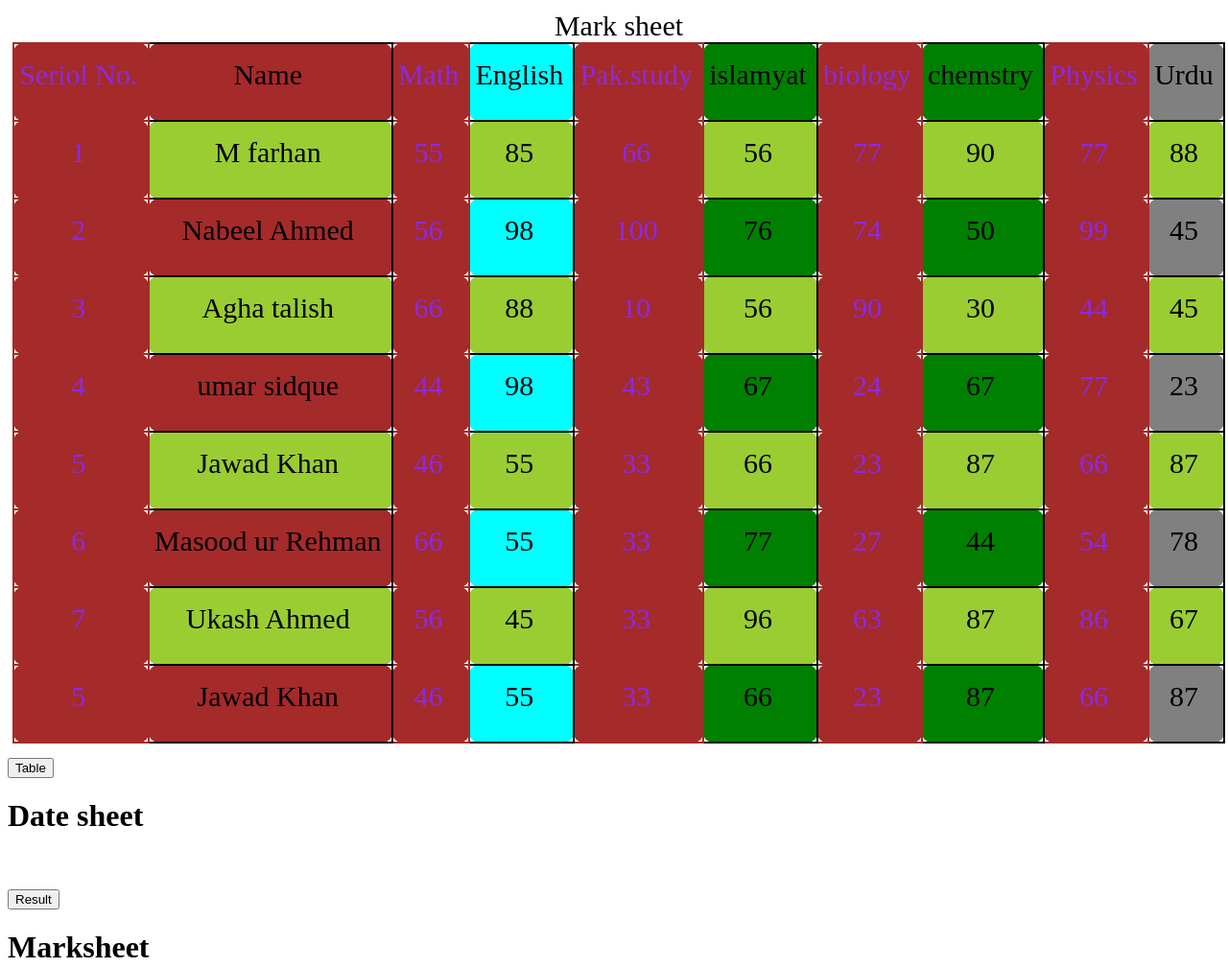
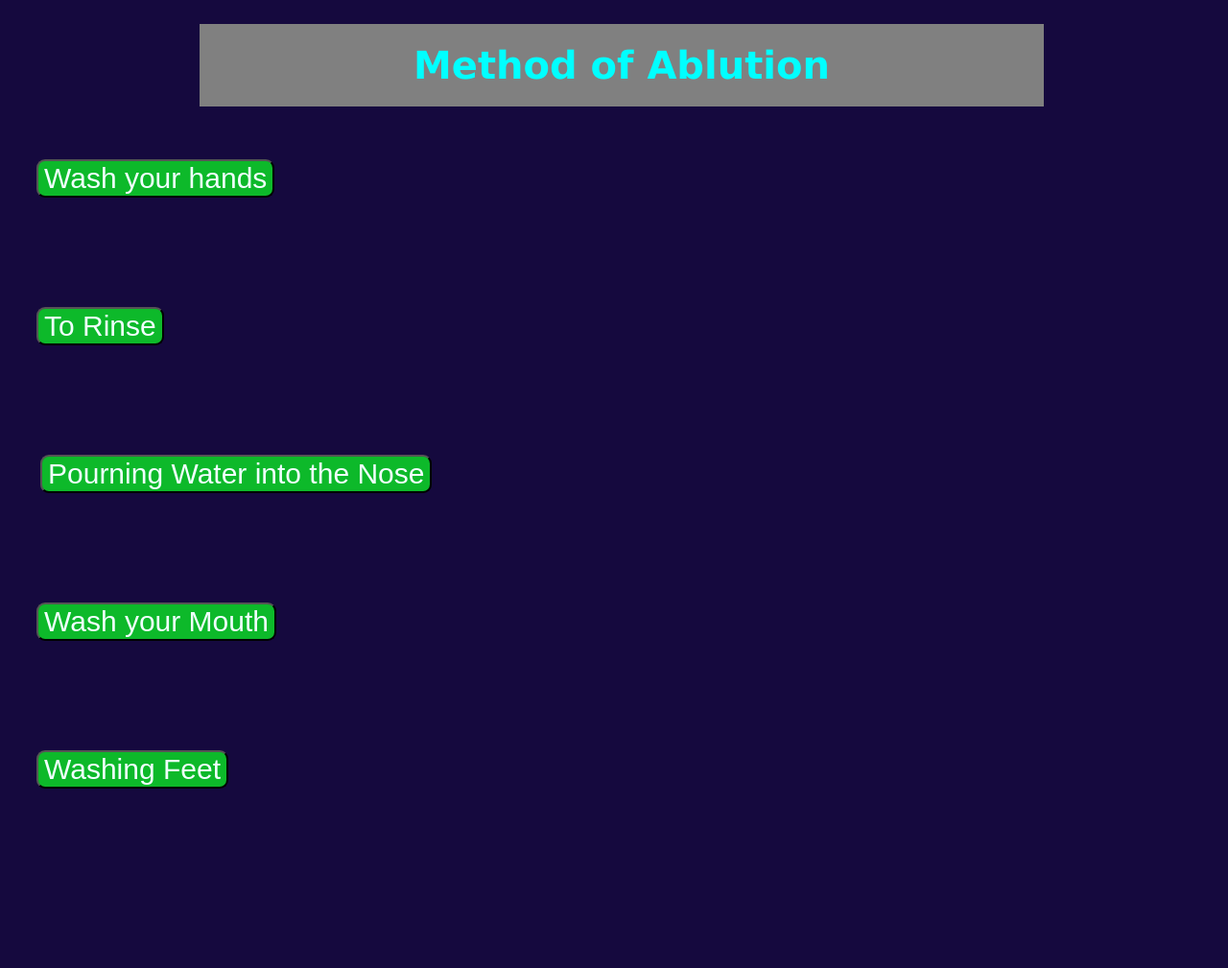
Before and after one commit to Farhan5686/Farhan, a plain HTML site: page index.html in a window 1280 px wide. Shown: the whole page at 96% size. After the commit the page ends 860 px from the top, so only its background shows below. Drawn offline with Linux system fonts and the light colour scheme.

Commit message:
java script

```diff
--- a/index.html
+++ b/index.html
@@ -1,141 +1,38 @@
 <!DOCTYPE html>
 <html lang="en">
 <head>
+    <link rel="stylesheet" href="stylesheets.css">
     <meta charset="UTF-8">
     <meta name="viewport" content="width=device-width, initial-scale=1.0">
-    <title>Table</title>
-    <link rel="stylesheet" href="stylesheets.css">
+    <title>Document</title>
 </head>
-<body>
-    <table style="width: 100%;" border="2">
-        <Caption>Mark sheet</Caption>
-        <colgroup>
-            <col span="3" style="background-color: brown;">
-            <col span="2" style="background-color: aqua;">
-            <col span="3" style="background-color: green;">
-            <col span="2" style="background-color: gray;">
-        </colgroup>
-        <tr>
-            <td>Seriol No.</td>
-            <td>Name</td>
-            <td>Math</td>
-            <td>English</td>
-            <td>Pak.study</td>
-            <td>islamyat</td>
-            <td>biology</td>
-            <td>chemstry</td>
-            <td>Physics</td>
-            <td>Urdu</td>
+<body style="width: 100%;">
+    <h1>Method of Ablution</h1>
+<button type="button" onclick="document.getElementById('hand'). src='w1.jpg'">
+    Wash your hands
+</button>
+<img id="hand" src="" width="300px" alt="">
+<br><br><br><br>
+<button type="button" onclick="document.getElementById('rinse'). src='w4.jpg'">
+    To Rinse
+</button>
+<br><br><br><br>
+<img src="" id="rinse" width="300px" alt="">
+<button type="button" onclick="document.getElementById('inse').src='w2.jpg'">
+    Pourning Water into the Nose
+</button>
+<img src="" id="inse" width="300px" alt="">
+<br><br><br><br>
+<button type="button" onclick="document.getElementById('mouth').src='w3.jpg'">
+    Wash your Mouth
+</button>
+<img src="" id="mouth" width="300px" alt="">
+<br><br><br><br>
+<button type="button" onclick="document.getElementById('feet').src='w5.jpg'">
+    Washing Feet
+</button>
+<img src="" id="feet" width="300px" alt="">
 
-        </tr>
-        <tr>
-            <td>1</td>
-            <td>M farhan</td>
-            <td>55</td>
-            <td>85</td>
-            <td>66</td>
-            <td>56</td>
-            <td>77</td>
-            <td>90</td>
-            <td>77</td>
-            <td>88</td>
-        </tr>
-        <tr>
-            <td>2</td>
-            <td>Nabeel Ahmed</td>
-            <td>56</td>
-            <td>98</td>
-            <td>100</td>
-            <td>76</td>
-            <td>74</td>
-            <td>50</td>
-            <td>99</td>
-            <td>45</td>
-
-        </tr>
-        <tr>
-            <td>3</td>
-            <td>Agha talish</td>
-            <td>66</td>
-            <td>88</td>
-            <td>10</td>
-            <td>56</td>
-            <td>90</td>
-            <td>30</td>
-            <td>44</td>
-            <td>45</td>
-        </tr>
-        <tr>
-            <td>4</td>
-            <td>umar sidque</td>
-            <td>44</td>
-            <td>98</td>
-            <td>43</td>
-            <td>67</td>
-            <td>24</td>
-            <td>67</td>
-            <td>77</td>
-            <td>23</td>
-        </tr>
-        <tr>
-            <td>5</td>
-            <td>Jawad Khan</td>
-            <td>46</td>
-            <td>55</td>
-            <td>33</td>
-            <td>66</td>
-            <td>23</td>
-            <td>87</td>
-            <td>66</td>
-            <td>87</td>
-        </tr>
-        <tr>
-            <td>6</td>
-            <td>Masood ur Rehman</td>
-            <td>66</td>
-            <td>55</td>
-            <td>33</td>
-            <td>77</td>
-            <td>27</td>
-            <td>44</td>
-            <td>54</td>
-            <td>78</td>
-        </tr>
-        <tr>
-            <td>7</td>
-            <td>Ukash Ahmed</td>
-            <td>56</td>
-            <td>45</td>
-            <td>33</td>
-            <td>96</td>
-            <td>63</td>
-            <td>87</td>
-            <td>86</td>
-            <td>67</td>
-        </tr>
-        <tr>
-            <td>5</td>
-            <td>Jawad Khan</td>
-            <td>46</td>
-            <td>55</td>
-            <td>33</td>
-            <td>66</td>
-            <td>23</td>
-            <td>87</td>
-            <td>66</td>
-            <td>87</td>
-        </tr>
-    </table>
-    <button onclick="document.getElementById('dem').innerHTML='Marksheet'">
-        Table
-    </button>
-    <h1 id="dem">Date sheet</h1>
-    <br><br>
-    <button onclick="document.getElementById('demo').innerHTML=Date
-    ()">
-        Result
-    </button>
-    <h1 id="demo">Marksheet</h1>
 
 </body>
 </html>
--- a/stylesheets.css
+++ b/stylesheets.css
@@ -1,33 +1,20 @@
-table {
-    border-collapse: collapse;
+button{font-size: 30px;
+    background-color: rgb(13, 185, 42);
+    margin: 30px;
+    border-radius: 9px;
+    color: azure;
 }
+h1{
+    text-align: center;
+    background-color: gray;
+    margin: 25px;
+    padding: 20px;
+    margin-left: 200px;
+    margin-right: 200px;
+    font-size: 40px;
+    color: aqua;
+    font-family: Verdana, Geneva, Tahoma, sans-serif;
+}
+body{ background-color: rgb(21, 9, 62);
 
-td{
-    text-align: center;
 }
-
-tr:nth-child(even){
-    background-color: yellowgreen;
-    border-collapse: collapse;
-    border-spacing: 25px;
-}
-
-table,td,tr{
-    padding-left: 5px;
-    padding-right: 10px;
-    padding-top: 15px;
-    padding-bottom: 30px;
-    font-size: 30px;
-    border: 2px solid black;
-    border-radius: 10px;
-    margin-left: 5px;
-    margin-right: 8px;
-    margin-top: 10px;
-    margin-bottom: 15px;
-}
-
-th,td:nth-child(odd){
-    background-color: brown;
-    color: blueviolet;
-    border-color: brown;
-}
```
Also changed, not shown: w1.jpg (added), w2.jpg (added), w3.jpg (added), w4.jpg (added), w5.jpg (added).
